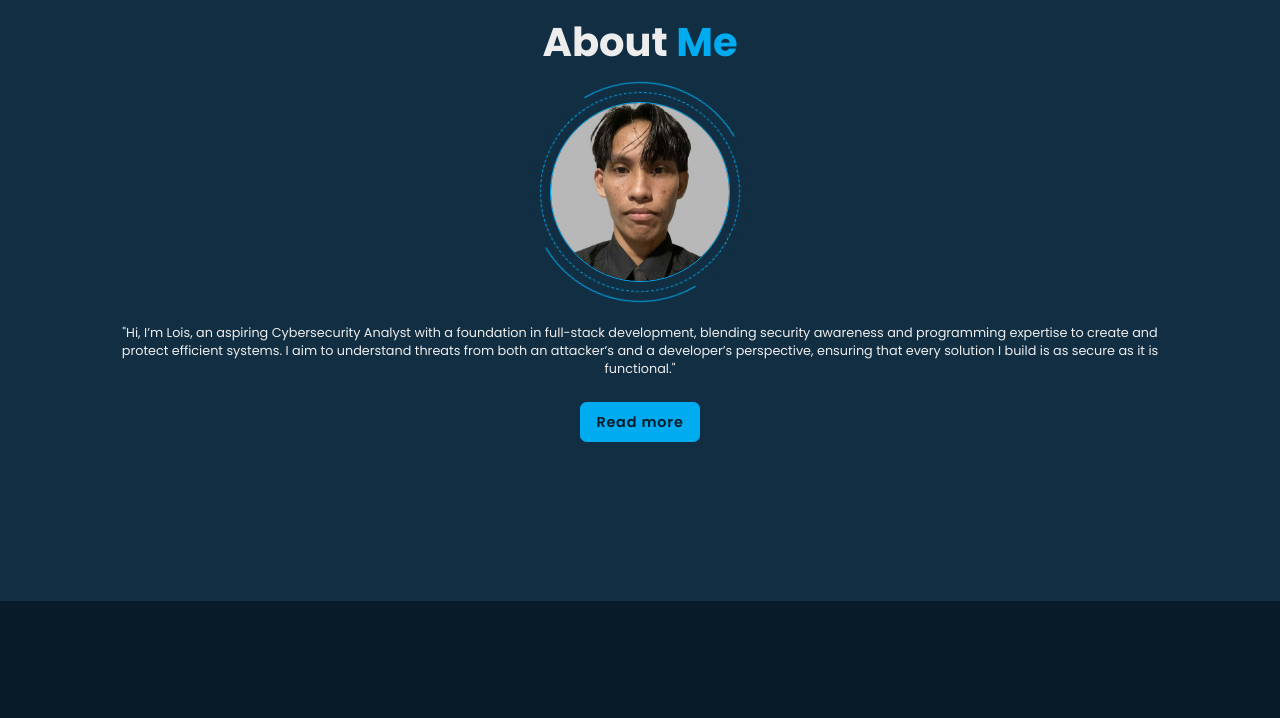
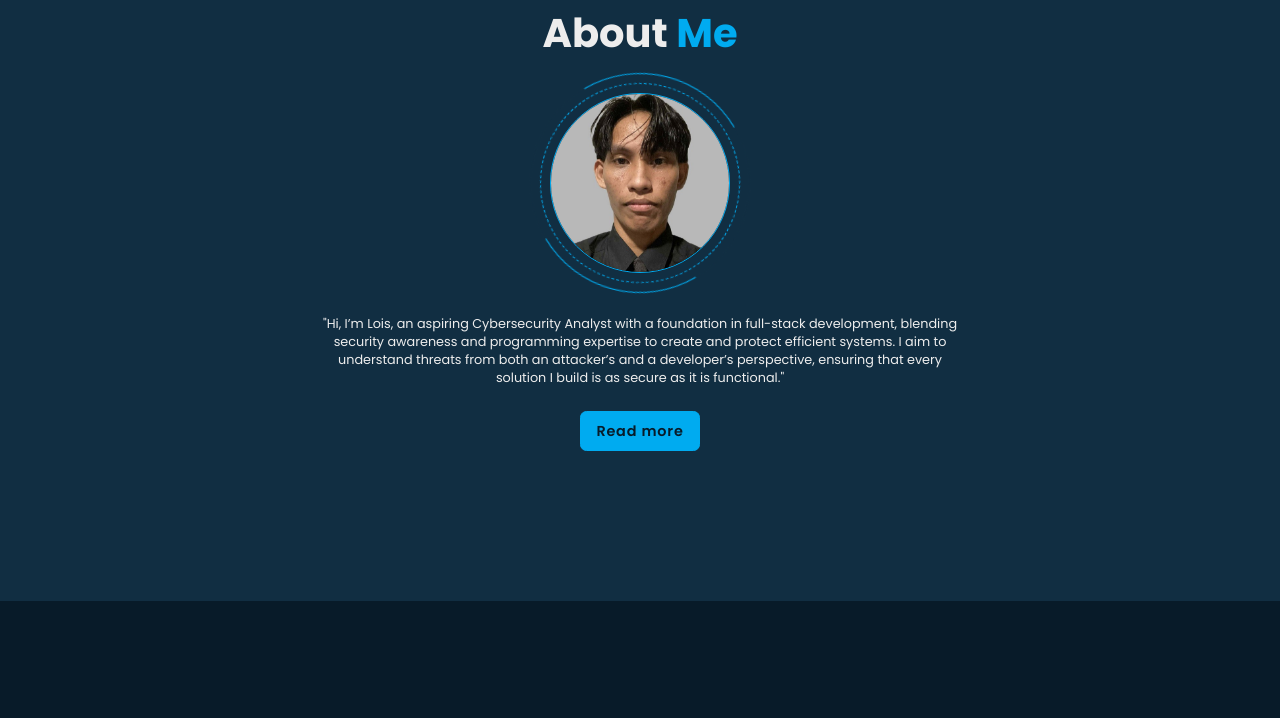
Before and after one commit to Nikolas08-blip/Final-e-portfolio, a plain HTML site: page index.html in a window 1280 px wide. Shown: the part 999-1717 px from the top of the page. Drawn offline with nearby package versions, Linux system fonts and the light colour scheme.

Commit message:
about-content p width Update style.css

```diff
--- a/style.css
+++ b/style.css
@@ -325,6 +325,7 @@ span{
 }
 .about-content p{
     font-size: 1.6rem;
+    width: 80rem;
     margin: 2rem 0 3rem;
 }
 
```
